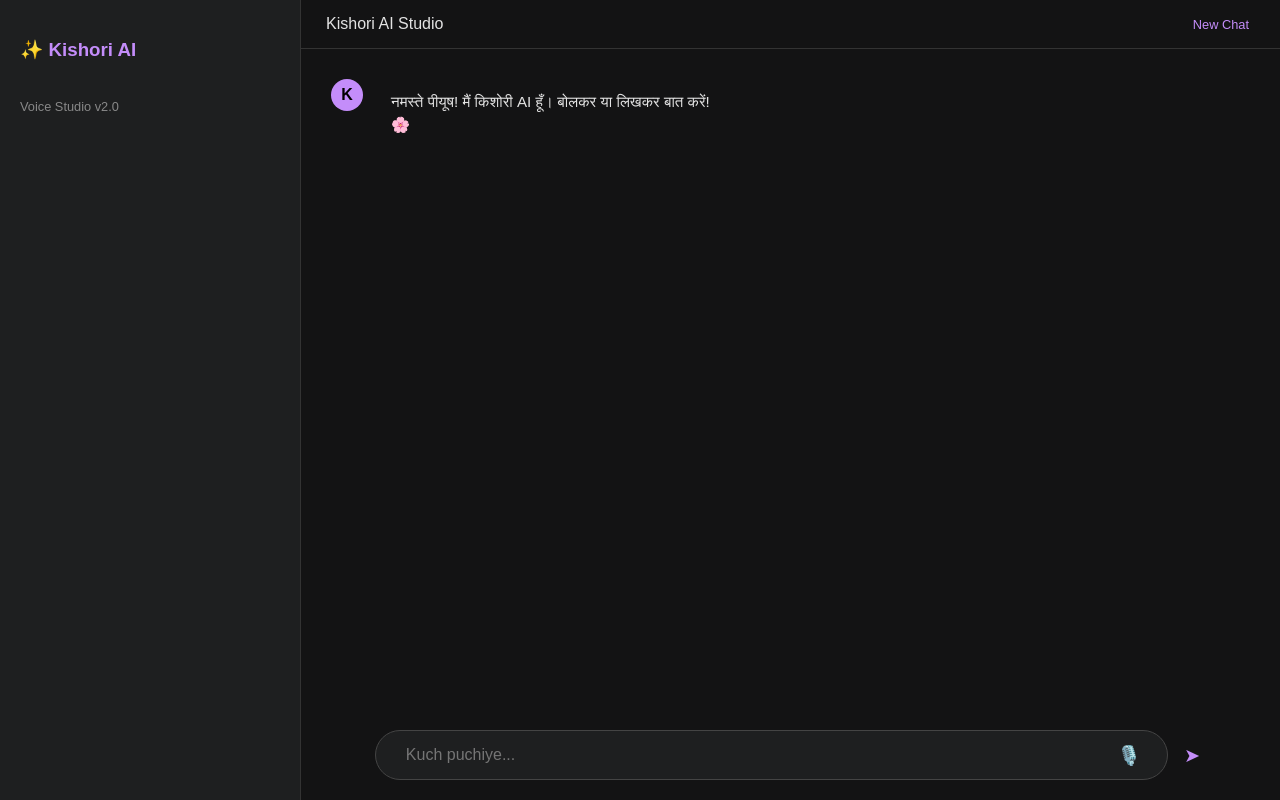
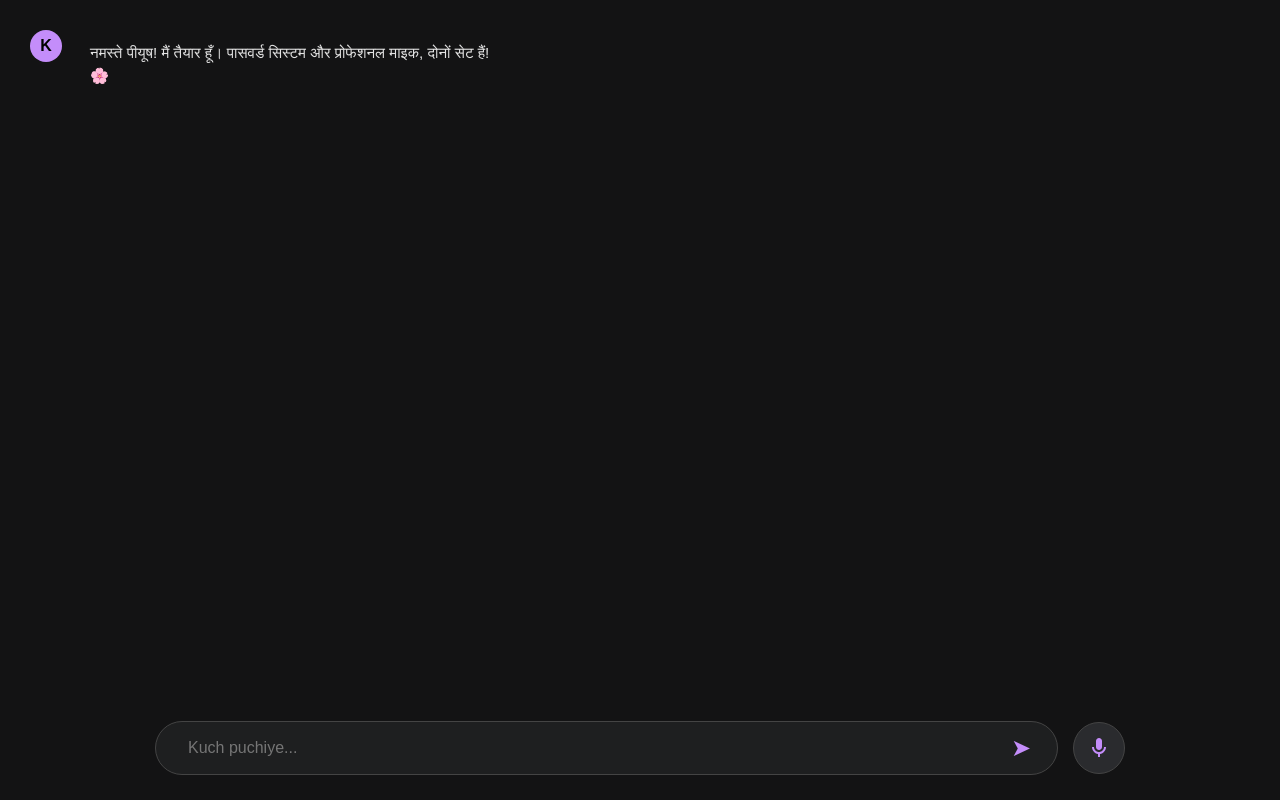
Before and after one commit to piyushparmaredu26-op/kishoriai, a plain HTML site: page index.html in a window 1280 px wide. Drawn offline with Linux system fonts and the light colour scheme.

Commit message:
Update index.html

```diff
--- a/index.html
+++ b/index.html
@@ -7,74 +7,77 @@
     <style>
         :root { --bg: #131314; --panel: #1e1f20; --text: #e3e3e3; --accent: #c48dfa; }
         body { font-family: 'Google Sans', sans-serif; background: var(--bg); color: var(--text); margin: 0; display: flex; height: 100vh; overflow: hidden; }
-        #sidebar { width: 260px; background: var(--panel); border-right: 1px solid #333; padding: 20px; display: flex; flex-direction: column; gap: 20px; }
         #main-chat { flex: 1; display: flex; flex-direction: column; position: relative; }
-        #header { padding: 15px 25px; border-bottom: 1px solid #333; display: flex; justify-content: space-between; align-items: center; }
         #chat-window { flex: 1; overflow-y: auto; padding: 30px; display: flex; flex-direction: column; gap: 20px; }
+
+        /* Message Bubbles */
         .msg { max-width: 80%; padding: 12px 18px; border-radius: 12px; line-height: 1.5; font-size: 0.95rem; }
         .user-msg { align-self: flex-end; background: #333537; border: 1px solid #444; }
-        .ai-msg { align-self: flex-start; background: transparent; display: flex; gap: 10px; }
+        .ai-msg { align-self: flex-start; display: flex; gap: 10px; }
         .ai-avatar { width: 32px; height: 32px; background: var(--accent); border-radius: 50%; display: flex; align-items: center; justify-content: center; color: black; font-weight: bold; }
-        #input-container { padding: 20px; display: flex; justify-content: center; gap: 10px; }
-        .input-box { width: 80%; background: var(--panel); border-radius: 28px; padding: 5px 20px; display: flex; align-items: center; border: 1px solid #444; }
-        input { flex: 1; background: transparent; border: none; color: white; padding: 10px; outline: none; font-size: 1rem; }
-        button { background: none; border: none; color: var(--accent); cursor: pointer; font-size: 1.2rem; }
+
+        /* Input Container */
+        #input-container { padding: 25px; display: flex; justify-content: center; align-items: center; gap: 15px; }
+        .input-box { width: 70%; background: var(--panel); border-radius: 30px; padding: 5px 20px; display: flex; align-items: center; border: 1px solid #444; }
+        input { flex: 1; background: transparent; border: none; color: white; padding: 12px; outline: none; font-size: 1rem; }
+
+        /* Professional Mic Button */
+        .mic-btn {
+            width: 50px; height: 50px; border-radius: 50%;
+            background: #2a2b2e; border: 1px solid #444;
+            display: flex; align-items: center; justify-content: center;
+            cursor: pointer; transition: 0.3s;
+        }
+        .mic-btn svg { fill: var(--accent); width: 24px; height: 24px; }
+        .recording { border-color: #ff4b4b; box-shadow: 0 0 15px rgba(255, 75, 75, 0.4); animation: pulse 1.5s infinite; }
+        @keyframes pulse { 0% { transform: scale(1); } 50% { transform: scale(1.1); } 100% { transform: scale(1); } }
+
+        #send-btn { color: var(--accent); font-size: 1.5rem; cursor: pointer; border: none; background: none; }
     </style>
 </head>
 <body>
 
-<div id="sidebar">
-    <h3 style="color: var(--accent)">✨ Kishori AI</h3>
-    <div style="font-size: 0.8rem; color: #888;">Voice Studio v2.0</div>
-</div>
-
 <div id="main-chat">
-    <div id="header">
-        <span>Kishori AI Studio</span>
-        <button onclick="location.reload()" style="font-size: 0.8rem">New Chat</button>
-    </div>
-
     <div id="chat-window">
         <div class="ai-msg">
             <div class="ai-avatar">K</div>
-            <div class="msg">नमस्ते पीयूष! मैं किशोरी AI हूँ। बोलकर या लिखकर बात करें! 🌸</div>
+            <div class="msg">नमस्ते पीयूष! मैं तैयार हूँ। पासवर्ड सिस्टम और प्रोफेशनल माइक, दोनों सेट हैं! 🌸</div>
         </div>
     </div>
 
     <div id="input-container">
         <div class="input-box">
             <input type="text" id="user-input" placeholder="Kuch puchiye..." onkeypress="if(event.key==='Enter') send()">
-            <button onclick="startVoice()">🎙️</button>
+            <button id="send-btn" onclick="send()">➤</button>
         </div>
-        <button onclick="send()">➤</button>
+        <div id="mic-btn" class="mic-btn" onclick="startVoice()">
+            <svg viewBox="0 0 24 24"><path d="M12 14c1.66 0 3-1.34 3-3V5c0-1.66-1.34-3-3-3S9 3.34 9 5v6c0 1.66 1.34 3 3 3z"/><path d="M17 11c0 2.76-2.24 5-5 5s-5-2.24-5-5H5c0 3.53 2.61 6.43 6 6.92V21h2v-3.08c3.39-.49 6-3.39 6-6.92h-2z"/></svg>
+        </div>
     </div>
 </div>
 
 <script>
-    // --- यहाँ अपनी असली डिटेल्स भरें ---
-    const API_KEY = "AIzaSyAGX6VHr-nnWjWU_J_ji2_GjrL8E518zUM";
-    const ADMIN_PASSWORD = "150708";
+    // --- यहाँ अपनी डिटेल्स भरें ---
+    const API_KEY = "AIzaSyDujQU6Z8wBH4ygK73TKP6gmmX7_28weJY";
+    const ADMIN_PASSWORD = "150708"; // अपना पासवर्ड यहाँ लिखें
     // ----------------------------
 
     let askingPass = false;
 
-    // वॉइस सुनने के लिए (Voice to Text)
     function startVoice() {
         const recognition = new (window.SpeechRecognition || window.webkitSpeechRecognition)();
+        const micBtn = document.getElementById("mic-btn");
         recognition.lang = 'hi-IN';
+        recognition.onstart = () => micBtn.classList.add("recording");
+        recognition.onend = () => micBtn.classList.remove("recording");
         recognition.start();
-        document.getElementById("user-input").placeholder = "Sunti hoon...";
-        recognition.onresult = (event) => {
-            document.getElementById("user-input").value = event.results[0][0].transcript;
-            send();
-        };
+        recognition.onresult = (e) => { document.getElementById("user-input").value = e.results[0][0].transcript; send(); };
     }
 
-    // बोलने के लिए (Text to Speech)
     function speak(text) {
-        const utterance = new SpeechSynthesisUtterance(text);
-        utterance.lang = 'hi-IN';
-        window.speechSynthesis.speak(utterance);
+        const utt = new SpeechSynthesisUtterance(text);
+        utt.lang = 'hi-IN';
+        window.speechSynthesis.speak(utt);
     }
 
     async function send() {
@@ -85,16 +88,16 @@
 
         win.innerHTML += `<div class="user-msg msg">${val}</div>`;
         box.value = "";
-        box.placeholder = "Kuch puchiye...";
 
+        // Admin Password Logic
         if(askingPass) {
             if(val === ADMIN_PASSWORD) {
-                let r = "प्रणाम मालिक! पासवर्ड सही है। 👑";
+                let r = "प्रणाम मालिक! पहचान पक्की हुई। 👑";
                 win.innerHTML += `<div class="ai-msg"><div class="ai-avatar">K</div><div class="msg">${r}</div></div>`;
                 speak(r);
                 askingPass = false;
             } else {
-                let r = "गलत पासवर्ड! आप क्रिएटर नहीं लग रहे। ❌";
+                let r = "गलत पासवर्ड! आप असली पीयूष नहीं लग रहे। ❌";
                 win.innerHTML += `<div class="ai-msg"><div class="ai-avatar">K</div><div class="msg">${r}</div></div>`;
                 speak(r);
                 askingPass = false;
@@ -103,18 +106,19 @@
             win.innerHTML += `<div class="ai-msg"><div class="ai-avatar">K</div><div class="msg">पहचान की पुष्टि करें। पासवर्ड बताएं:</div></div>`;
             askingPass = true;
         } else {
+            // Normal Chat Logic
             try {
-                const res = await fetch(`https://generativelanguage.googleapis.com/v1beta/models/gemini-1.5-flash:generateContent?key=${API_KEY}`, {
+                const res = await fetch(`https://generativelanguage.googleapis.com/v1/models/gemini-1.5-flash:generateContent?key=${API_KEY}`, {
                     method: "POST",
                     headers: {"Content-Type": "application/json"},
-                    body: JSON.stringify({contents: [{parts: [{text: "Reply in Hindi. Respectfully answer this: " + val}]}]})
+                    body: JSON.stringify({contents: [{parts: [{text: "You are Kishori AI. Reply in Hindi: " + val}]}]})
                 });
                 const d = await res.json();
                 const reply = d.candidates[0].content.parts[0].text;
                 win.innerHTML += `<div class="ai-msg"><div class="ai-avatar">K</div><div class="msg">${reply}</div></div>`;
                 speak(reply);
             } catch(e) {
-                win.innerHTML += `<div class="ai-msg"><div class="ai-avatar">K</div><div class="msg">सर्वर एरर। अपनी API Key चेक करें।</div></div>`;
+                win.innerHTML += `<div class="ai-msg"><div class="ai-avatar">K</div><div class="msg" style="color:red">सर्वर एरर! API Key चेक करें।</div></div>`;
             }
         }
         win.scrollTop = win.scrollHeight;
```
